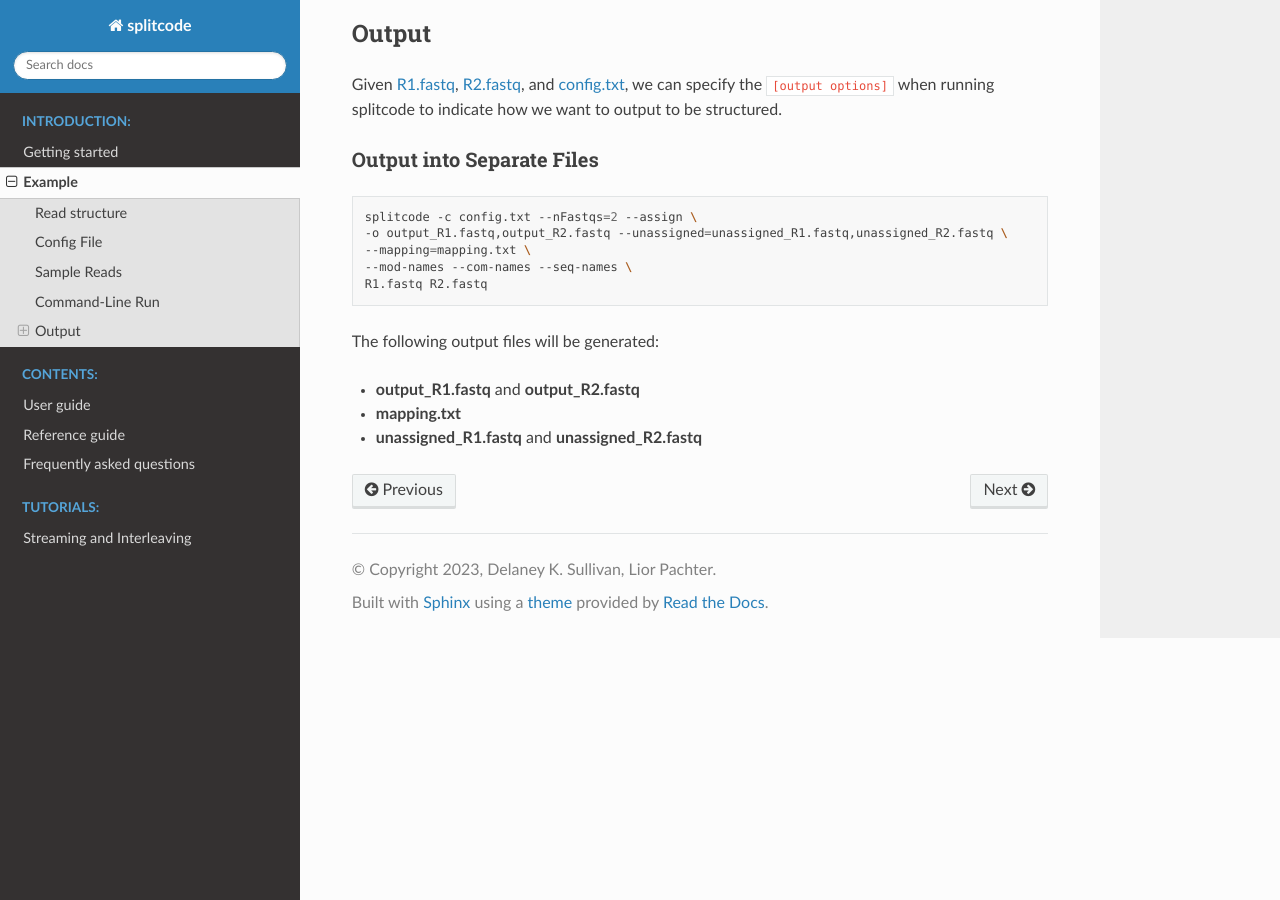
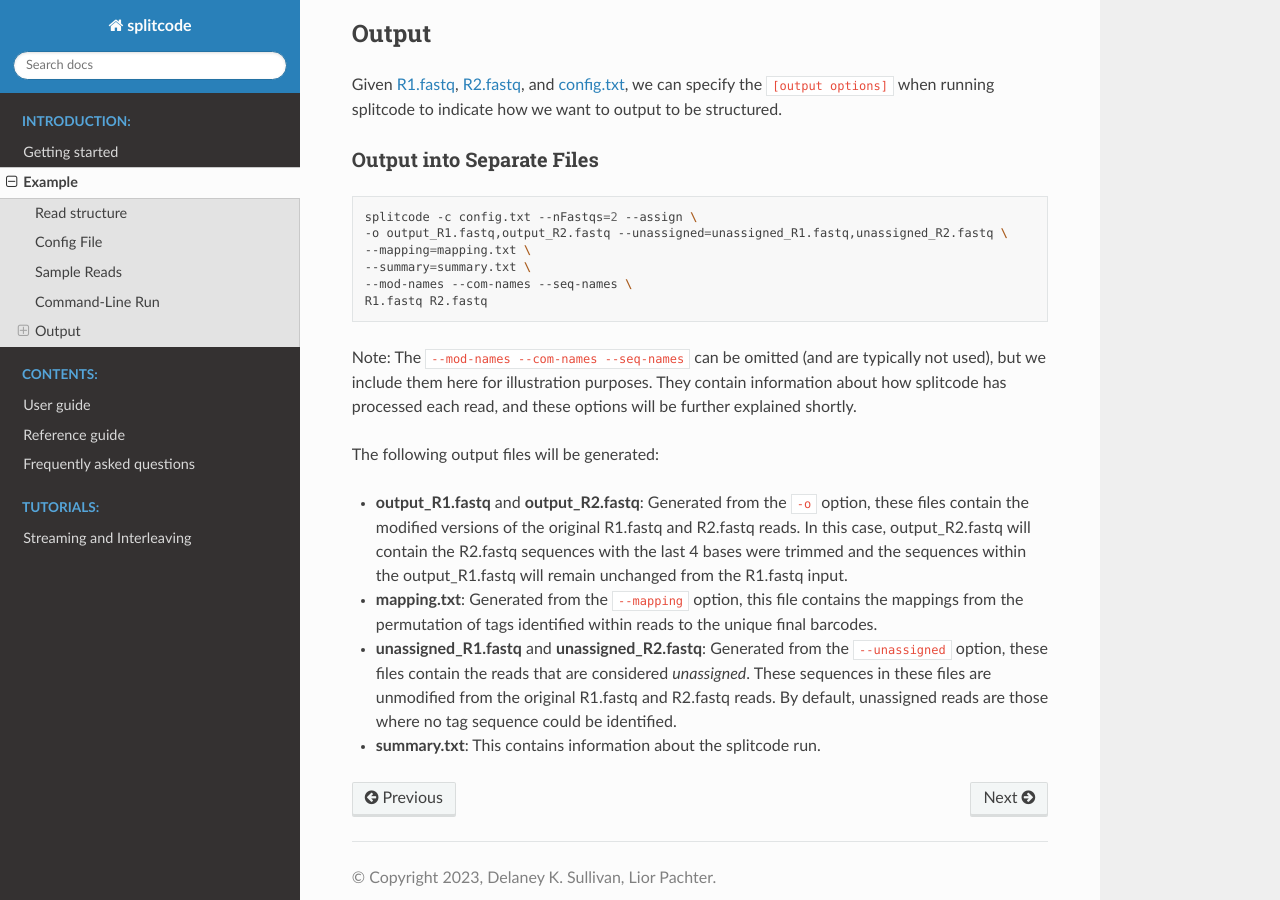
Before and after one commit to pachterlab/splitcode-tutorial, a Sphinx documentation site: the page built from docs/source/example.rst, in a window 1280 px wide and 900 px high, scrolled down 2933 px. Built offline with Sphinx 7.4.7 and the Read the Docs theme 2.0.0, drawn with Linux system fonts in a browser that asks for light colours.

Commit message:
update examples

```diff
--- a/docs/source/example.rst
+++ b/docs/source/example.rst
@@ -109,11 +109,15 @@ Output into Separate Files
   splitcode -c config.txt --nFastqs=2 --assign \
   -o output_R1.fastq,output_R2.fastq --unassigned=unassigned_R1.fastq,unassigned_R2.fastq \
   --mapping=mapping.txt \
+  --summary=summary.txt \
   --mod-names --com-names --seq-names \
   R1.fastq R2.fastq
 
+Note: The ``--mod-names --com-names --seq-names`` can be omitted (and are typically not used), but we include them here for illustration purposes. They contain information about how splitcode has processed each read, and these options will be further explained shortly.
+
 The following output files will be generated:
 
-* **output_R1.fastq** and **output_R2.fastq**
-* **mapping.txt**
-* **unassigned_R1.fastq** and **unassigned_R2.fastq**
+* **output_R1.fastq** and **output_R2.fastq**: Generated from the ``-o`` option, these files contain the modified versions of the original R1.fastq and R2.fastq reads. In this case, output_R2.fastq will contain the R2.fastq sequences with the last 4 bases were trimmed and the sequences within the output_R1.fastq will remain unchanged from the R1.fastq input.
+* **mapping.txt**: Generated from the ``--mapping`` option, this file contains the mappings from the permutation of tags identified within reads to the unique final barcodes.
+* **unassigned_R1.fastq** and **unassigned_R2.fastq**: Generated from the ``--unassigned`` option, these files contain the reads that are considered *unassigned*. These sequences in these files are unmodified from the original R1.fastq and R2.fastq reads. By default, unassigned reads are those where no tag sequence could be identified.
+* **summary.txt**: This contains information about the splitcode run.
```
